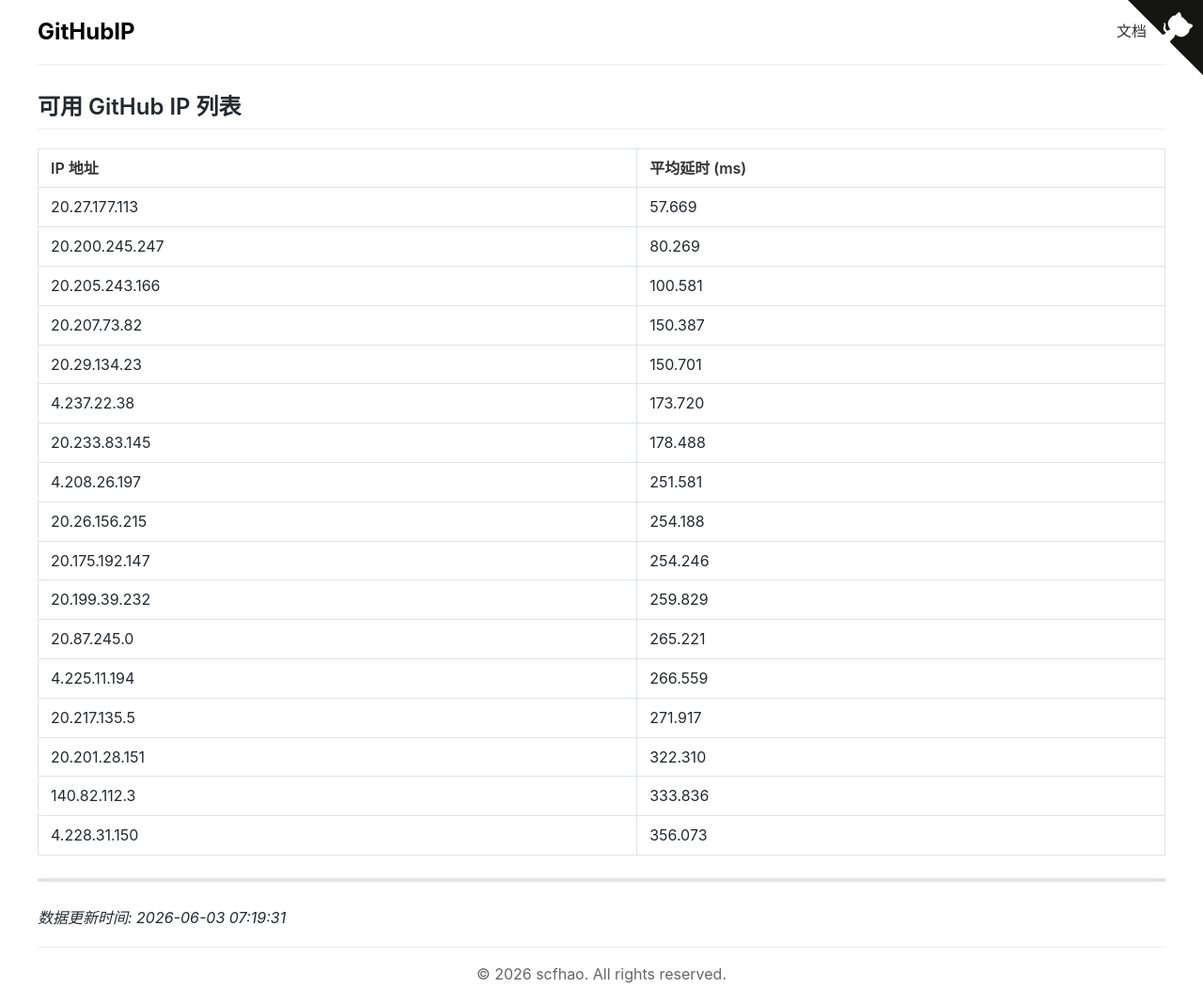
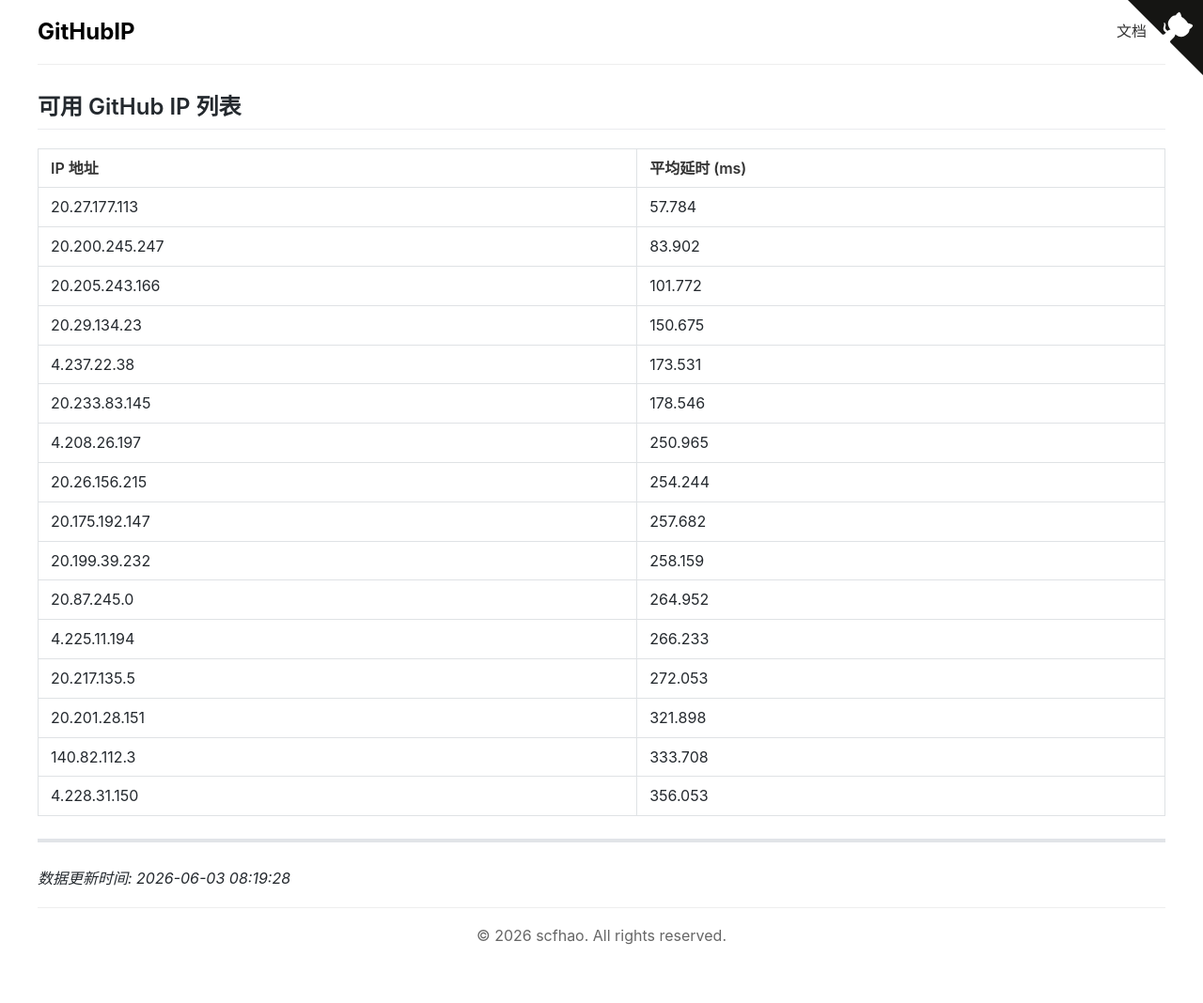
Before and after one commit to scfhao/GitHubIP, a Jekyll site: the page built from index.md, in a window 1280 px wide. Shown: the whole page at 94% size. Built offline with Jekyll 4.4.1, drawn with Linux system fonts in a browser that asks for light colours; after the commit the page ends 1026 px from its top, so only the background shows below that.

Commit message:
自动脚本执行 - 2026-06-03 08:19:28

```diff
--- a/index.md
+++ b/index.md
@@ -1,31 +1,30 @@
 ---
 layout: home
 title: GitHub IP 列表
-date: 2026-06-03 07:19:31
+date: 2026-06-03 08:19:28
 ---
 
 ## 可用 GitHub IP 列表
 
 | IP 地址 | 平均延时 (ms) |
 |---------|--------------|
-| 20.27.177.113 | 57.669 |
-| 20.200.245.247 | 80.269 |
-| 20.205.243.166 | 100.581 |
-| 20.207.73.82 | 150.387 |
-| 20.29.134.23 | 150.701 |
-| 4.237.22.38 | 173.720 |
-| 20.233.83.145 | 178.488 |
-| 4.208.26.197 | 251.581 |
-| 20.26.156.215 | 254.188 |
-| 20.175.192.147 | 254.246 |
-| 20.199.39.232 | 259.829 |
-| 20.87.245.0 | 265.221 |
-| 4.225.11.194 | 266.559 |
-| 20.217.135.5 | 271.917 |
-| 20.201.28.151 | 322.310 |
-| 140.82.112.3 | 333.836 |
-| 4.228.31.150 | 356.073 |
+| 20.27.177.113 | 57.784 |
+| 20.200.245.247 | 83.902 |
+| 20.205.243.166 | 101.772 |
+| 20.29.134.23 | 150.675 |
+| 4.237.22.38 | 173.531 |
+| 20.233.83.145 | 178.546 |
+| 4.208.26.197 | 250.965 |
+| 20.26.156.215 | 254.244 |
+| 20.175.192.147 | 257.682 |
+| 20.199.39.232 | 258.159 |
+| 20.87.245.0 | 264.952 |
+| 4.225.11.194 | 266.233 |
+| 20.217.135.5 | 272.053 |
+| 20.201.28.151 | 321.898 |
+| 140.82.112.3 | 333.708 |
+| 4.228.31.150 | 356.053 |
 
 ---
 
-*数据更新时间: 2026-06-03 07:19:31*
+*数据更新时间: 2026-06-03 08:19:28*
```
